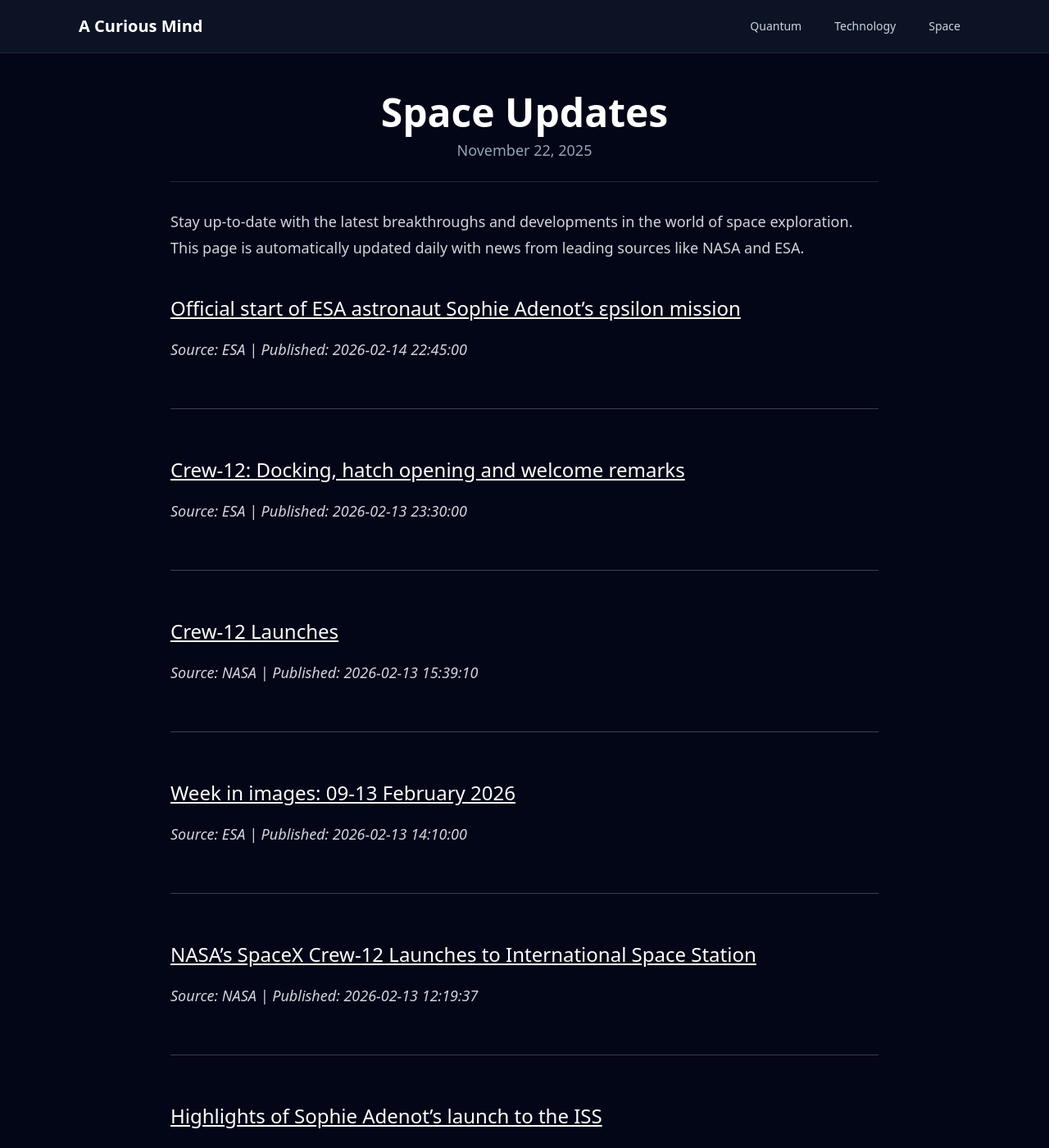
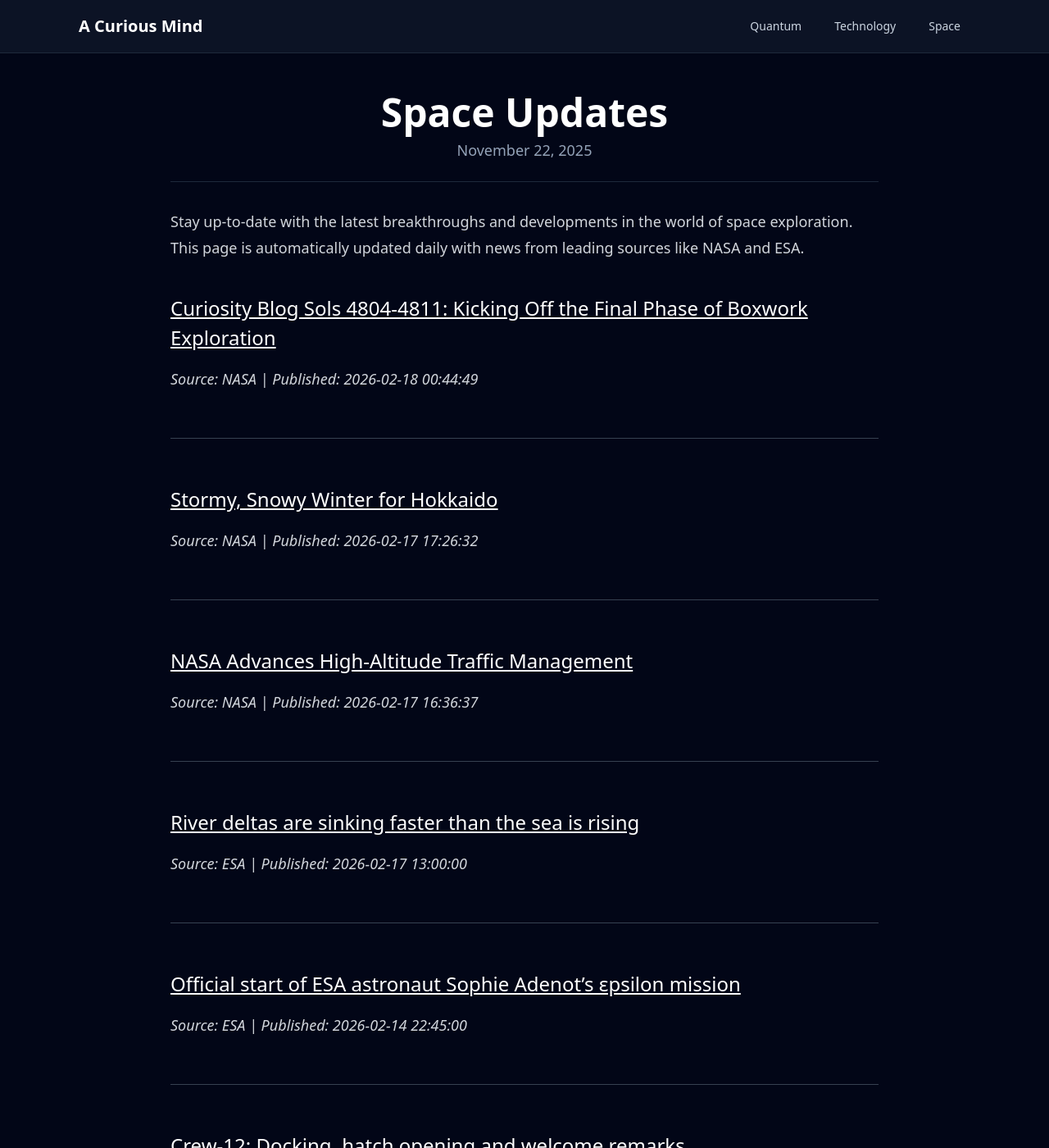
Before and after one commit to onehl7/onehl7.github.io, a Jekyll site: the page built from _posts/2025-11-22-space-updates.md, in a window 1280 px wide and 1400 px high. Shown: the whole window at 82% size. Built offline with Jekyll 4.4.1, drawn with Linux system fonts in a browser that asks for light colours; nearby versions of some CDN libraries; some of the changed text lies outside the part shown.

Commit message:
Update space news data

```diff
--- a/_data/space_news.json
+++ b/_data/space_news.json
@@ -1,4 +1,28 @@
 [
+  {
+    "source": "NASA",
+    "title": "Curiosity Blog Sols 4804-4811: Kicking Off the Final Phase of Boxwork Exploration",
+    "link": "https://science.nasa.gov/blog/curiosity-blog-sols-4804-4811-kicking-off-the-final-phase-of-boxwork-exploration/",
+    "published": "2026-02-18 00:44:49"
+  },
+  {
+    "source": "NASA",
+    "title": "Stormy, Snowy Winter for Hokkaido",
+    "link": "https://www.nasa.gov/image-article/stormy-snowy-winter-for-hokkaido/",
+    "published": "2026-02-17 17:26:32"
+  },
+  {
+    "source": "NASA",
+    "title": "NASA\u00a0Advances\u00a0High-Altitude Traffic Management",
+    "link": "https://www.nasa.gov/centers-and-facilities/ames/nasa-advances-high-altitude-traffic-management/",
+    "published": "2026-02-17 16:36:37"
+  },
+  {
+    "source": "ESA",
+    "title": "River deltas are sinking faster than the sea is rising",
+    "link": "https://www.esa.int/Applications/Observing_the_Earth/Copernicus/Sentinel-1/River_deltas_are_sinking_faster_than_the_sea_is_rising",
+    "published": "2026-02-17 13:00:00"
+  },
   {
     "source": "ESA",
     "title": "Official start of ESA astronaut Sophie Adenot\u2019s \u03b5psilon mission",
@@ -31,30 +55,6 @@
   },
   {
     "source": "ESA",
-    "title": "Highlights of Sophie Adenot\u2019s launch to the ISS",
-    "link": "https://www.esa.int/ESA_Multimedia/Videos/2026/02/Highlights_of_Sophie_Adenot_s_launch_to_the_ISS",
-    "published": "2026-02-13 12:00:00"
-  },
-  {
-    "source": "NASA",
-    "title": "Sunlight Extracts Oxygen From Regolith Using Solar Chemistry",
-    "link": "https://www.nasa.gov/centers-and-facilities/johnson/sunlight-extracts-oxygen-from-regolith-using-solar-chemistry/",
-    "published": "2026-02-13 09:00:00"
-  },
-  {
-    "source": "NASA",
-    "title": "Stonebreen\u2019s Beating Heart",
-    "link": "https://science.nasa.gov/earth/earth-observatory/stonebreens-beating-heart/",
-    "published": "2026-02-13 05:00:00"
-  },
-  {
-    "source": "NASA",
-    "title": "NASA Selects Vast for Sixth Private Mission to Space Station",
-    "link": "https://www.nasa.gov/news-release/nasa-selects-vast-for-sixth-private-mission-to-space-station/",
-    "published": "2026-02-12 21:11:19"
-  },
-  {
-    "source": "ESA",
     "title": "\u03b5psilon",
     "link": "https://www.esa.int/Science_Exploration/Human_and_Robotic_Exploration/epsilon",
     "published": "2026-01-21 12:54:00"
```
